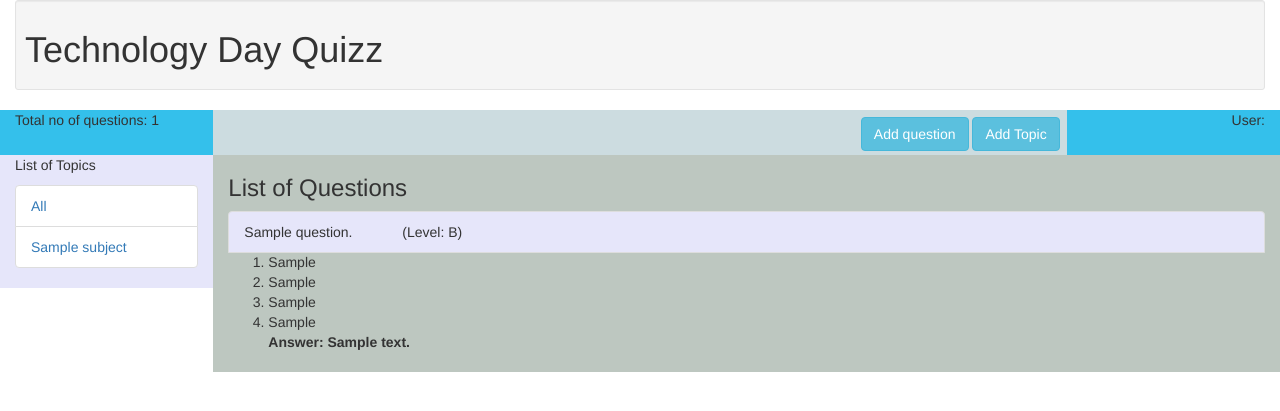
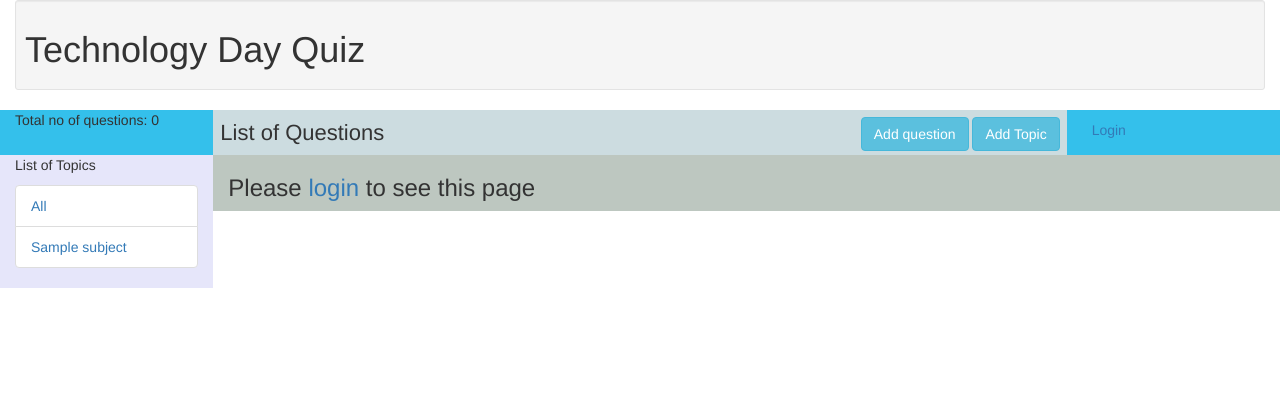
Before and after one commit to amarendas/quizz, a Django app: page /quiz_by_topic/1 in a window 1280 px wide. Shown: the top 411 px of the page. Run offline with Django 3.2, Linux system fonts and the light colour scheme; tables that the repository leaves empty hold one stand-in row (values such as "Sample post"); some libraries are stand-ins or nearby versions.

Commit message:
added user

```diff
--- a/quiz/models.py
+++ b/quiz/models.py
@@ -1,12 +1,13 @@
 
 from pickle import FALSE
+from django.contrib.auth.models import User
 from django.db import models
 from django.core.validators import MinValueValidator, MaxValueValidator
 LEVEL_CHOICE=[
-    ('B','BASIC'),
-    ('I','INTERMEDIAT'),
-    ('A', 'ADVANCED'),
-    ('E','EXPERT'),
+    ('BASIC','BASIC'),
+    ('INTR','INTERMEDIAT'),
+    ('ADV', 'ADVANCED'),
+    ('EXPERT','EXPERT'),
 ]
 class Quiz_Question(models.Model):
     question=models.CharField(max_length=500)
@@ -14,22 +15,24 @@ class Quiz_Question(models.Model):
     opt2=models.CharField(max_length=200,null=True)
     opt3=models.CharField(max_length=200,null=True)
     opt4=models.CharField(max_length=200,null=True)
-    answer=models.TextField(max_length=200)
-    difficulty_level=models.CharField(
-        max_length=1,
+    answer=models.CharField(max_length=200)
+    extra=models.TextField(max_length=500,
+                           help_text= 'Some extra interesting  info on the answer',null=True)
+    difficulty_level=models.CharField( max_length=6,
         choices=LEVEL_CHOICE,
         blank=FALSE,
-        default='B',
+        default='BASIC',
         help_text='Level of Dificulty to be juged by the author',
     )
     subject=models.ForeignKey('Subject', on_delete=models.SET_NULL,null=True)
-    Author=models.ForeignKey('Author',on_delete=models.SET_NULL,null=True)
+    Author=models.ForeignKey(User,on_delete=models.SET_NULL,null=True)
 
     def __str__(self):
         return self.question
 
 class Author(models.Model):
     name=models.CharField(max_length=30)
+
     Division=models.CharField(max_length=30)
     phone=models.IntegerField(null=True,blank=True,validators=[MinValueValidator(20000),
                                   MaxValueValidator(29999)])
--- a/quiz/templates/addMyQuestion.html
+++ b/quiz/templates/addMyQuestion.html
@@ -1,8 +1,11 @@
 {% extends "base.html" %}
 
+{% block mid_block%}
+<p style="text-align:top;font-size: 22px"> Add a new question</p>
+{% endblock%}
 
  {% block main_body%}
- <h3> Add a new question</h3>
+
  <form action="" method="post">
     {% csrf_token %}
     {{ form.as_p }}
--- a/quiz/templates/addSubject.html
+++ b/quiz/templates/addSubject.html
@@ -1,7 +1,9 @@
 {% extends "base.html" %}
+{% block mid_block%}
+<p style="text-align:top;font-size: 22px"> Add a new Subject: </p>
+{% endblock%}
+ {% block main_body%}
 
- {% block main_body%}
- <h3> Add a new Subject: </h3>
  <form action="" method="post">
     {% csrf_token %}
     {{ form }}
--- a/quiz/templates/base.html
+++ b/quiz/templates/base.html
@@ -11,12 +11,18 @@
 <body>
 
 <div class="container-fluid">
-    <div class="well well-sm"><h1>Technology  Day  Quizz</h1></div>
+    <div class="well well-sm"><h1>Technology  Day  Quiz</h1></div>
     <div class="row" >
         <div class="col-md-2" style="background-color:#34c0eb; height: 45px">
             <p> Total no of questions: {{q_nos}}</P>
         </div>
-        <div class="col-md-8" style="background-color:#ccdce0; height: 45px;padding: 7px;">
+        <div class="col-md-4" style="background-color:#ccdce0; height: 45px;padding: 7px;">
+         {% block mid_block%}
+
+         {%endblock%}
+
+        </div>
+        <div class="col-md-4" style="background-color:#ccdce0; height: 45px;padding: 7px;">
             <p class="text-right">
                 <a href = {% url 'addQ'%} class="btn btn-info" role="button">Add question</a>
                 <a href =  {% url 'addS'%}  class="btn btn-info" role="button">Add Topic</a>
@@ -24,7 +30,14 @@
 
         </div>
         <div class="col-md-2" style="background-color:#34c0eb; height: 45px">
-            <p class="text-right"> User: {{request.user.username}}</P>
+            {%if user.is_authenticated%}
+                <p class="text-right" style="margin:10px"> User: {{request.user.username}} &emsp; &emsp;
+                   <a href="{% url 'logout'%}?next={{request.path}}">  Logout</a>
+                </P>
+            {%else%}
+                <p style="margin:10px"><a  href="{% url 'login'%}?next={{request.path}}"> Login</a>
+                </p>
+             {% endif%}
         </div>
     </div>
     <div class="row">
@@ -39,14 +52,16 @@
                 {% endfor %}
                 </ol>
             {% else %}
-                <p> No questions availlable </P>
+                <p> No topic availlable </P>
             {% endif %}
             {%  endblock %}
         </div>
         <div class="col-md-10" style="background-color:#bdc7c0">
-            {% block main_body%}
+            <p style="margin:15px">
+                {% block main_body%}
 
-            {%endblock%}
+                {%endblock%}
+            <p>
         </div>
     </div>
 </div>
--- a/quiz/templates/index.html
+++ b/quiz/templates/index.html
@@ -1,8 +1,10 @@
 {% extends "base.html" %}
-
+{% block mid_block%}
+<p style="text-align:top;font-size: 22px"> List of Questions</p>
+{% endblock%}
 
 {% block main_body%}
-    <h3>List of Questions</h3>
+    {%if user.is_authenticated%}
     {% if q_list %}
         <ol class="list-group">
         {% for q in q_list%}
@@ -19,4 +21,9 @@
     {% else %}
         <p> No questions availlable </P>
     {% endif %}
+    {%else%}
+    <h3> Please  <a href="{%url 'login' %}?next={{request.path}}">login </a> to see this page
+
+    </h3>
+    {%endif%}
 {%endblock%}
--- a/quiz/views.py
+++ b/quiz/views.py
@@ -1,21 +1,26 @@
 from django.urls import reverse
+
 from django.http import HttpResponseRedirect
 from django.shortcuts import redirect, render,get_object_or_404
+
 from .models import Quiz_Question,Author, Subject
 from .forms import AddQ, AddS
 from django.contrib import messages
+from django.contrib.auth.decorators import login_required
 
 def index(request):
-    question_list =Quiz_Question.objects.all()
+    username=request.user.username
+    question_list =Quiz_Question.objects.filter(Author__username=username)
     topic_list=Subject.objects.all()
-
     q_nos=Quiz_Question.objects.count()
     context={'q_list':question_list,"q_nos":q_nos,'topics':topic_list}
     return render(request,'index.html', context)
 
 def filtered_by_topic(request,pk):
+    username=request.user.username
+    question_list =Quiz_Question.objects.filter(Author__username=username)
     sub=Subject.objects.get(pk=pk).name
-    question_list =Quiz_Question.objects.filter(subject__name=sub)
+    question_list =question_list.filter(subject__name=sub)
     topic_list=Subject.objects.all()
 
     q_nos=question_list.count()
@@ -23,6 +28,7 @@ def filtered_by_topic(request,pk):
     return render(request,'index.html', context)
 
 
+@login_required
 def addQuestion(request):
     topic_list=Subject.objects.all()
     q_nos=Quiz_Question.objects.count()
@@ -30,10 +36,13 @@ def addQuestion(request):
         form=AddQ(request.POST)
         if form.is_valid():
             # Process Data
-            form.save()
+            f=form.save(commit=False) # Create the model instance with the form
+            f.Author=request.user  # Now change the model instant filds
+            print(f.Author)
+            f.save() # save the objectto data base
             messages.success(request, ('Your question was successfully added!'))
             cd=form.cleaned_data
-            print(cd)
+
             return redirect(reverse('quiz'))
         else:
             messages.error(request, 'Error saving form')
@@ -42,7 +51,7 @@ def addQuestion(request):
     context={'topics':topic_list,'form':form,"q_nos":q_nos,}
     return render (request,'addMyQuestion.html',context)
 
-
+@login_required
 def addSubject(request):
     topic_list=Subject.objects.all()
     q_nos=Quiz_Question.objects.count()
@@ -58,6 +67,7 @@ def addSubject(request):
         else:
             messages.error(request, 'Error saving form')
     else:
+
         form=AddS()
         print(form)
     context={'topics':topic_list,'form':form,"q_nos":q_nos,}
--- a/tutoria1/settings.py
+++ b/tutoria1/settings.py
@@ -10,6 +10,7 @@ For the full list of settings and their values, see
 https://docs.djangoproject.com/en/3.2/ref/settings/
 """
 
+import os
 from pathlib import Path
 
 # Build paths inside the project like this: BASE_DIR / 'subdir'.
@@ -55,7 +56,7 @@ ROOT_URLCONF = 'tutoria1.urls'
 TEMPLATES = [
     {
         'BACKEND': 'django.template.backends.django.DjangoTemplates',
-        'DIRS': [],
+        'DIRS': [os.path.join(BASE_DIR, 'templates')],
         'APP_DIRS': True,
         'OPTIONS': {
             'context_processors': [
@@ -124,7 +125,7 @@ STATIC_URL = '/static/'
 # https://docs.djangoproject.com/en/3.2/ref/settings/#default-auto-field
 
 DEFAULT_AUTO_FIELD = 'django.db.models.BigAutoField'
-
+LOGIN_REDIRECT_URL = '/'
 
 import django_heroku
 django_heroku.settings(locals())
--- a/tutoria1/urls.py
+++ b/tutoria1/urls.py
@@ -15,7 +15,7 @@ Including another URLconf
 """
 from django import views
 from django.contrib import admin
-from django.urls import path
+from django.urls import path,include
 from django.shortcuts import render
 from quiz import views
 
@@ -24,5 +24,6 @@ urlpatterns = [
     path('',views.index,name='quiz'),
     path('addQ',views.addQuestion,name='addQ'),
     path('addS',views.addSubject,name='addS'),
-    path('quiz_by_topic/<int:pk>',views.filtered_by_topic,name='quiz_by_topic')
+    path('quiz_by_topic/<int:pk>',views.filtered_by_topic,name='quiz_by_topic'),
+    path('accounts/', include('django.contrib.auth.urls')),
 ]
```
Also changed, not shown: quiz/forms.py (+7 -2 lines), templates/registration/logged_out.html (added, +23 -0 lines), templates/registration/login.html (added, +37 -0 lines), quiz/migrations/0008_auto_20220419_1722.py (added), quiz/migrations/0009_auto_20220419_1738.py (added), quiz/migrations/0010_auto_20220419_2023.py (added).
